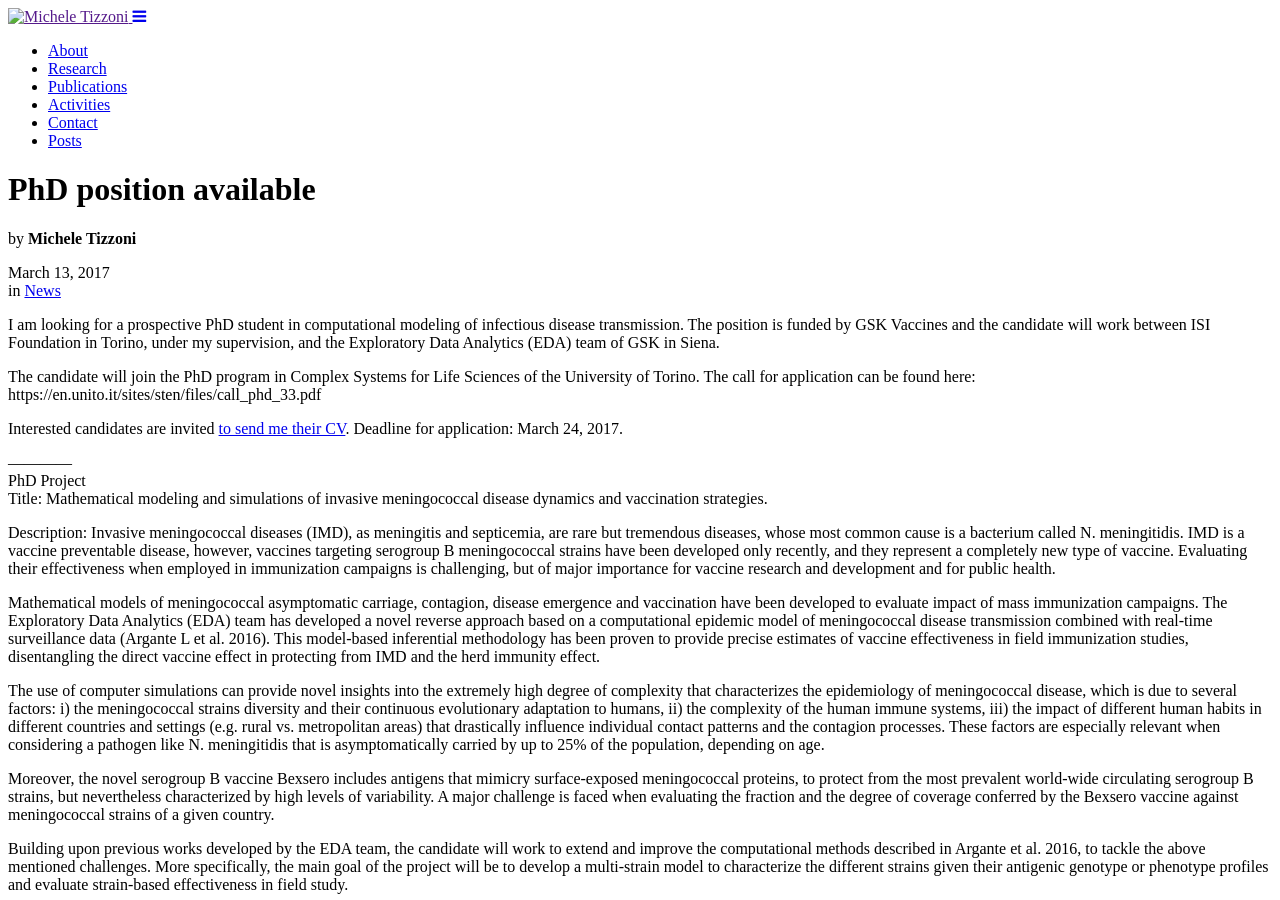
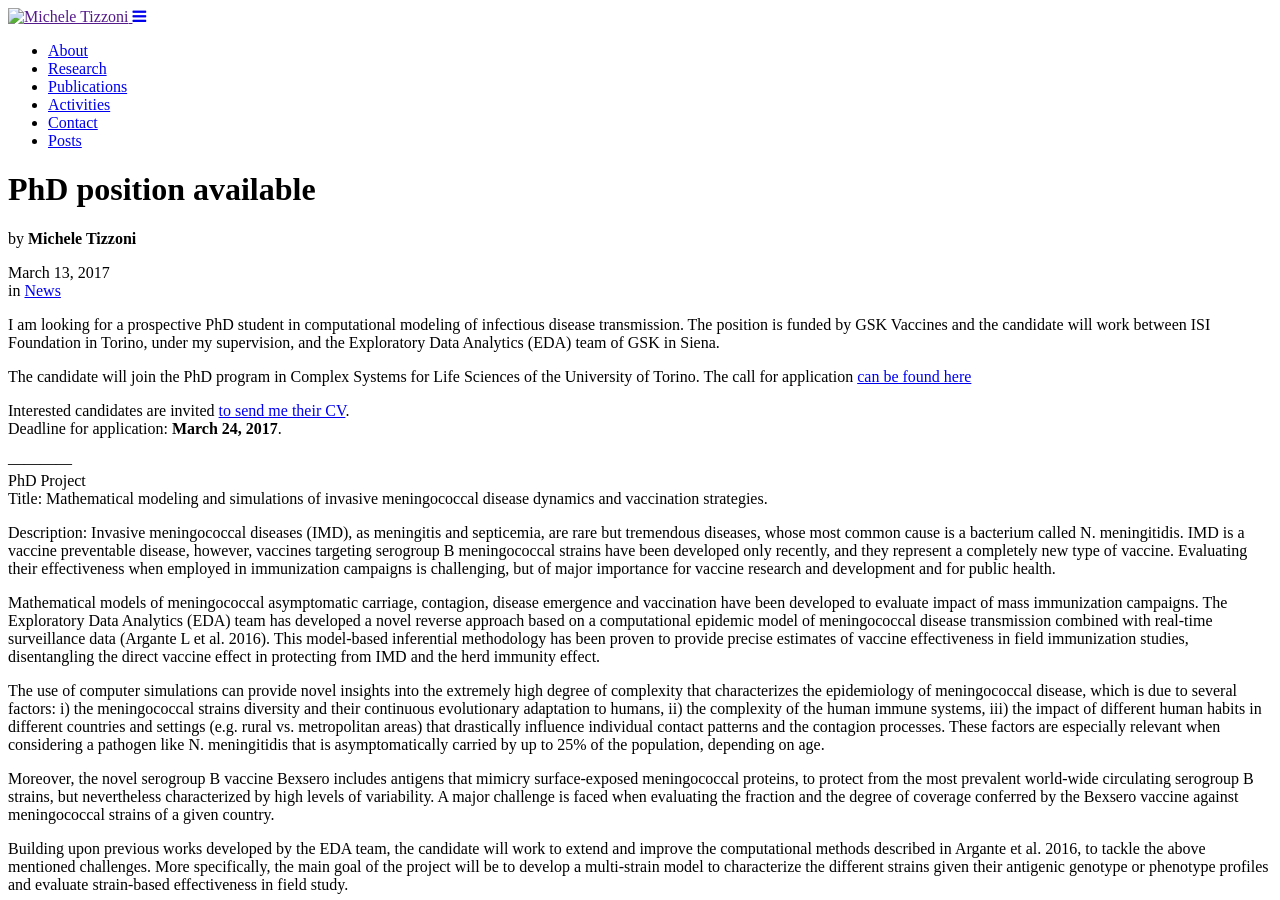
Before and after one commit to micheletizzoni/micheletizzoni.github.io, a Jekyll site: the page built from _posts/2017-03-13-phd-position.markdown, in a window 1280 px wide and 900 px high. Built offline with Jekyll 4.4.1, drawn with Linux system fonts in a browser that asks for light colours; nearby versions of some CDN libraries; a style sheet for code colours, icons or effects is not loaded.

Commit message:
More formatting

```diff
--- a/_posts/2017-03-13-phd-position.markdown
+++ b/_posts/2017-03-13-phd-position.markdown
@@ -10,10 +10,11 @@ I am looking for a prospective PhD student in computational modeling of infectio
 The position is funded by GSK Vaccines and the candidate will work between ISI Foundation in Torino, under my supervision, and the Exploratory Data Analytics (EDA) team of GSK in Siena.
 
 The candidate will join the PhD program in Complex Systems for Life Sciences of the University of Torino.
-The call for application can be found here: https://en.unito.it/sites/sten/files/call_phd_33.pdf
+The call for application [can be found here](https://en.unito.it/sites/sten/files/call_phd_33.pdf)
 
 Interested candidates are invited [to send me their CV](http://micheletizzoni.github.io/contact/).
-Deadline for application: March 24, 2017.
+<br>
+Deadline for application: <b>March 24, 2017</b>.
 
 ————<br>
 PhD Project<br>
```
